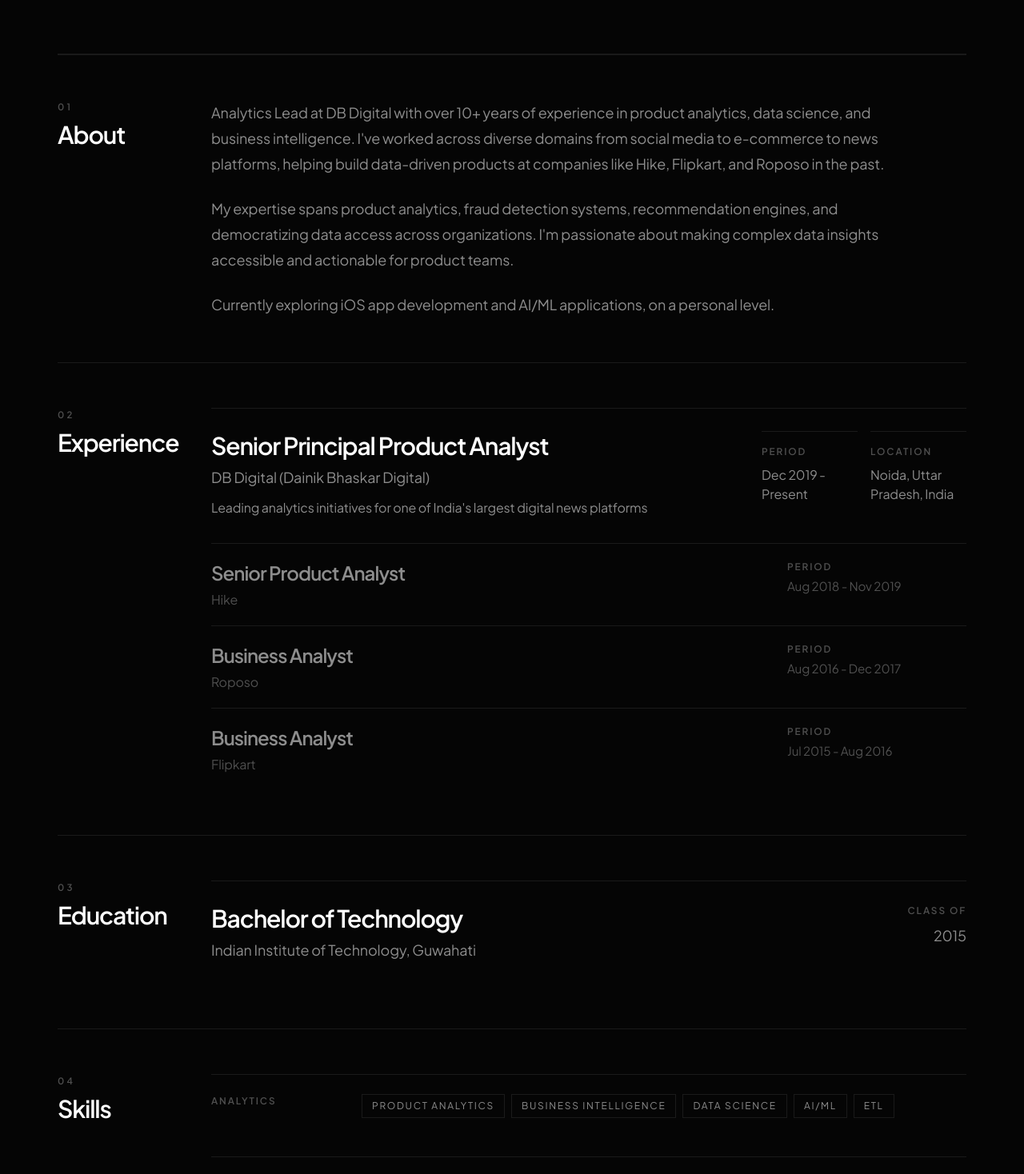
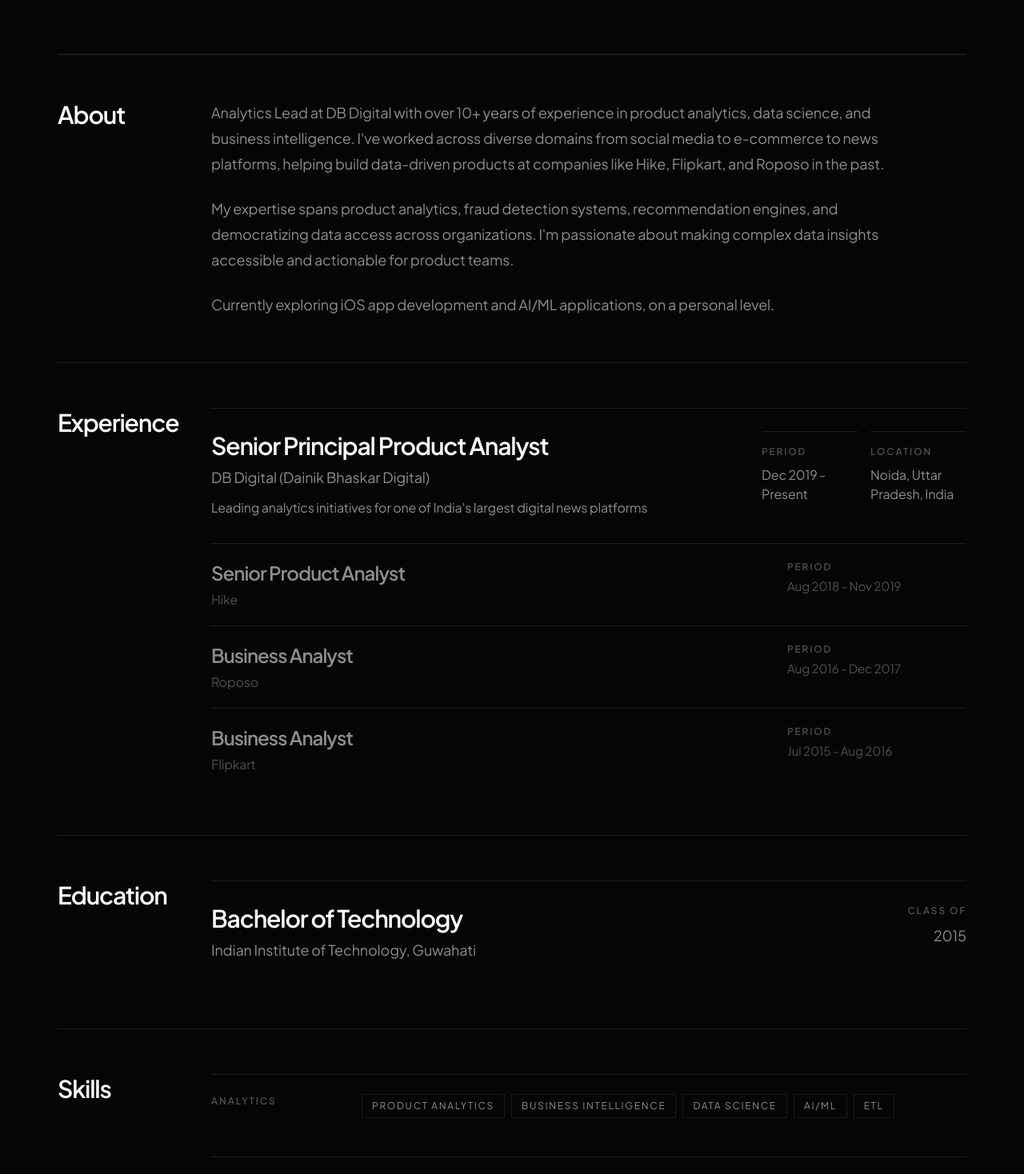
Before and after one commit to ishaanrajiv/personal-website, a Next.js app: page / in a window 1280 px wide. Shown: the part 762-2230 px from the top of the page at 80% size. Built offline with nearby package versions, Linux system fonts and the light colour scheme.

Commit message:
Remove section and row numbering from monochrome UI
- Drop ordinal labels from section bands, projects, and blog rows
- Simplify row layouts to match the refreshed monochrome presentation

```diff
--- a/app/blog/page.tsx
+++ b/app/blog/page.tsx
@@ -18,10 +18,9 @@ export default function BlogPage() {
           <PageIntro title="Blog" eyebrow="Writing" />
 
           <section className="py-8 md:py-10">
-            {posts.map((post, index) => (
+            {posts.map((post) => (
               <PostRow
                 key={post.slug}
-                index={index}
                 title={post.title}
                 slug={post.slug}
                 description={post.description}
--- a/app/page.tsx
+++ b/app/page.tsx
@@ -65,7 +65,7 @@ export default function Home(): React.JSX.Element {
             </div>
           </section>
 
-          <SectionBand index="01" title="About" id="about">
+          <SectionBand title="About" id="about">
             <div className="stack-grid">
               {siteConfig.site.about.paragraphs.map((paragraph, index) => (
                 <p key={index} className="max-w-4xl text-base leading-8 text-text-dim md:text-lg">
@@ -75,7 +75,7 @@ export default function Home(): React.JSX.Element {
             </div>
           </SectionBand>
 
-          <SectionBand index="02" title="Experience" id="experience">
+          <SectionBand title="Experience" id="experience">
             <div>
               {cvData.cv.experience.map((experience, index) => {
                 const isCurrent = index === 0;
@@ -134,7 +134,7 @@ export default function Home(): React.JSX.Element {
             </div>
           </SectionBand>
 
-          <SectionBand index="03" title="Education" id="education">
+          <SectionBand title="Education" id="education">
             <div className="space-y-6">
               {cvData.cv.education.map((education) => (
                 <article key={`${education.institution}-${education.year}`} className="list-row py-6 md:py-7">
@@ -156,7 +156,7 @@ export default function Home(): React.JSX.Element {
             </div>
           </SectionBand>
 
-          <SectionBand index="04" title="Skills" id="skills">
+          <SectionBand title="Skills" id="skills">
             <div className="space-y-6">
               {cvData.cv.technical_skills.map((skillGroup) => (
                 <div key={skillGroup.category} className="list-row py-6 md:grid md:grid-cols-[11rem_minmax(0,1fr)] md:gap-8">
--- a/app/projects/page.tsx
+++ b/app/projects/page.tsx
@@ -14,29 +14,29 @@ export default function ProjectsPage() {
         <main className="page-frame page-offset">
           <PageIntro title="Projects" eyebrow="Selected work" />
 
-          <SectionBand index="01" title="Featured">
+          <SectionBand title="Featured">
             <div>
-              {projectsData.projects.featured.map((project, index) => (
-                <ProjectRow key={project.name} project={project} index={index} />
+              {projectsData.projects.featured.map((project) => (
+                <ProjectRow key={project.name} project={project} />
               ))}
             </div>
           </SectionBand>
 
           {projectsData.projects.web_projects.length > 0 ? (
-            <SectionBand index="02" title="Web Projects">
+            <SectionBand title="Web Projects">
               <div>
-                {projectsData.projects.web_projects.map((project, index) => (
-                  <ProjectRow key={project.name} project={project} index={index} />
+                {projectsData.projects.web_projects.map((project) => (
+                  <ProjectRow key={project.name} project={project} />
                 ))}
               </div>
             </SectionBand>
           ) : null}
 
           {projectsData.projects.tools.length > 0 ? (
-            <SectionBand index="03" title="Tools & Utilities">
+            <SectionBand title="Tools & Utilities">
               <div>
-                {projectsData.projects.tools.map((project, index) => (
-                  <ProjectRow key={project.name} project={project} index={index} />
+                {projectsData.projects.tools.map((project) => (
+                  <ProjectRow key={project.name} project={project} />
                 ))}
               </div>
             </SectionBand>
--- a/components/MonochromeUI.tsx
+++ b/components/MonochromeUI.tsx
@@ -12,7 +12,6 @@ interface PageIntroProps {
 }
 
 interface SectionBandProps {
-  index: string;
   title: string;
   children: React.ReactNode;
   id?: string;
@@ -24,11 +23,9 @@ interface MetaListProps {
 
 interface ProjectRowProps {
   project: Project;
-  index: number;
 }
 
 interface PostRowProps {
-  index: number;
   title: string;
   slug: string;
   description: string;
@@ -81,12 +78,11 @@ export function PageIntro({ title, eyebrow, description }: PageIntroProps): Reac
   );
 }
 
-export function SectionBand({ index, title, children, id }: SectionBandProps): React.JSX.Element {
+export function SectionBand({ title, children, id }: SectionBandProps): React.JSX.Element {
   return (
     <section id={id} className="section-rule py-10 md:py-14">
       <div className="grid gap-8 md:grid-cols-[9rem_minmax(0,1fr)] md:gap-12">
         <div className="space-y-2">
-          <p className="eyebrow">{index}</p>
           <h2 className="text-2xl font-semibold tracking-[-0.04em] text-text md:text-3xl">{title}</h2>
         </div>
         <div>{children}</div>
@@ -108,7 +104,7 @@ export function MetaList({ items }: MetaListProps): React.JSX.Element {
   );
 }
 
-export function ProjectRow({ project, index }: ProjectRowProps): React.JSX.Element {
+export function ProjectRow({ project }: ProjectRowProps): React.JSX.Element {
   const links = getProjectLinks(project);
   const status = project.status ? project.status.replaceAll('_', ' ') : null;
   const images = project.images?.hero
@@ -119,7 +115,6 @@ export function ProjectRow({ project, index }: ProjectRowProps): React.JSX.Eleme
     <article className="list-row gap-8 py-8 md:gap-10 md:py-10">
       <div className="grid gap-8 xl:grid-cols-[minmax(0,0.72fr)_minmax(0,1.28fr)] xl:gap-12">
         <div className="space-y-5">
-          <p className="eyebrow">{String(index + 1).padStart(2, '0')}</p>
           <div className="space-y-3">
             <h3 className="text-3xl font-semibold tracking-[-0.05em] text-text md:text-4xl">
               {project.name}
@@ -206,7 +201,6 @@ export function ProjectRow({ project, index }: ProjectRowProps): React.JSX.Eleme
 }
 
 export function PostRow({
-  index,
   title,
   slug,
   description,
@@ -219,9 +213,7 @@ export function PostRow({
 
   return (
     <article className="list-row py-7 md:py-8">
-      <div className="grid gap-5 md:grid-cols-[5rem_minmax(0,1fr)_auto] md:items-start md:gap-8">
-        <p className="eyebrow pt-1">{String(index + 1).padStart(2, '0')}</p>
-
+      <div className="grid gap-5 md:grid-cols-[minmax(0,1fr)_auto] md:items-start md:gap-8">
         <div className="space-y-4">
           {isPublished ? (
             <Link href={`/blog/${slug}`} className="group block">
```
